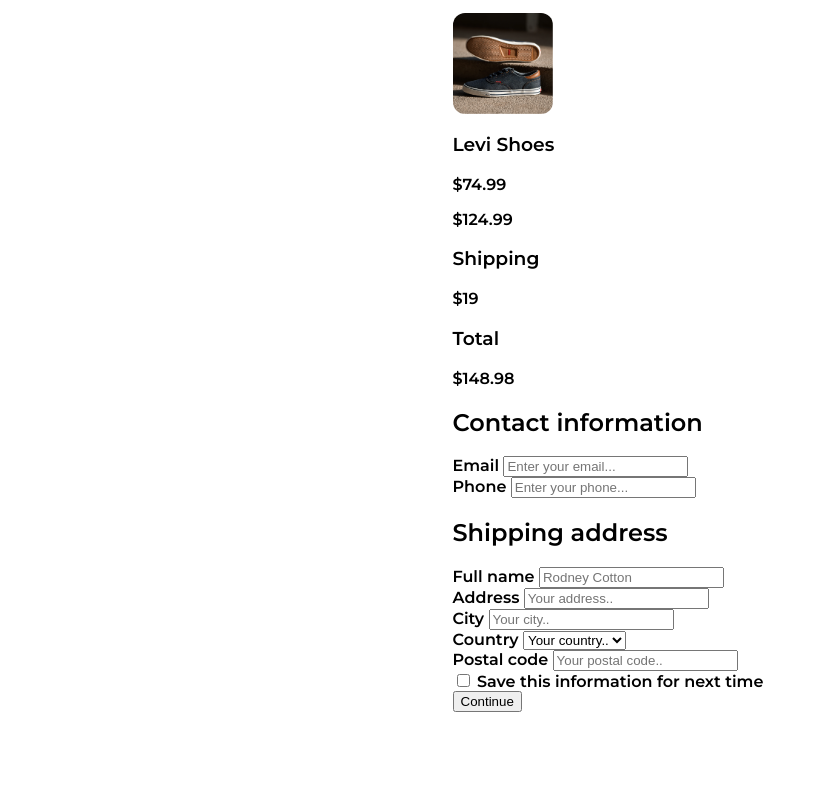
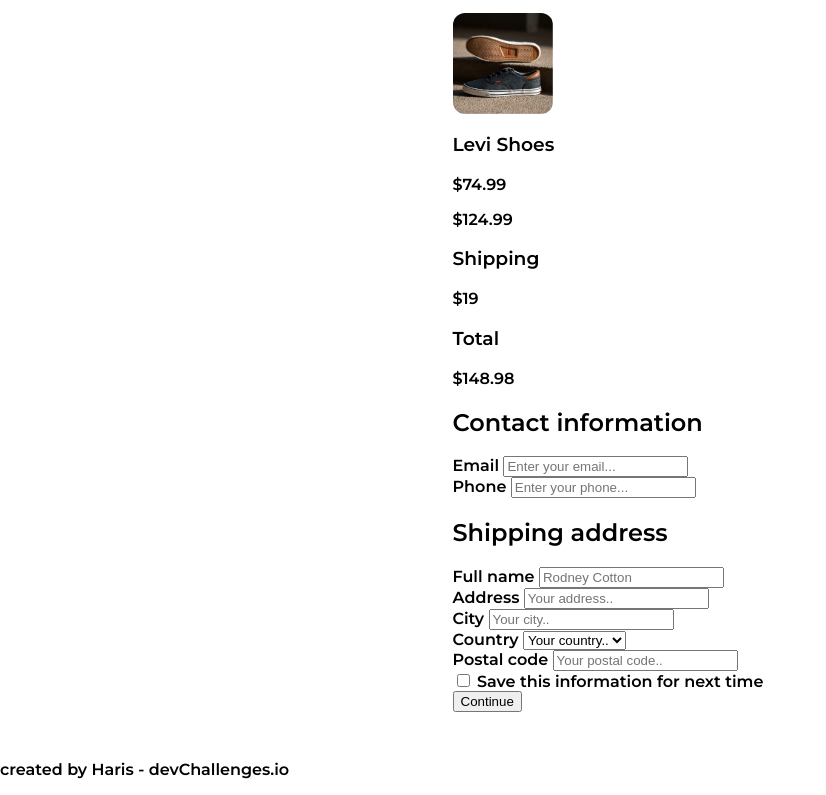
Before and after one commit to hariscs/dev-checkout, a plain HTML site: page index.html in a window 1280 px wide. Shown: the part 333-1128 px from the top of the page, without its empty margins (0-826 px from the left). Before the commit the page ends 1077 px from the top, so only its background shows below. Drawn offline with Linux system fonts and the light colour scheme.

```diff
--- a/index.html
+++ b/index.html
@@ -133,5 +133,8 @@
 				</div>
 			</main>
 		</div>
+		<footer>
+			<p>created by Haris - devChallenges.io</p>
+		</footer>
 	</body>
 </html>
```
